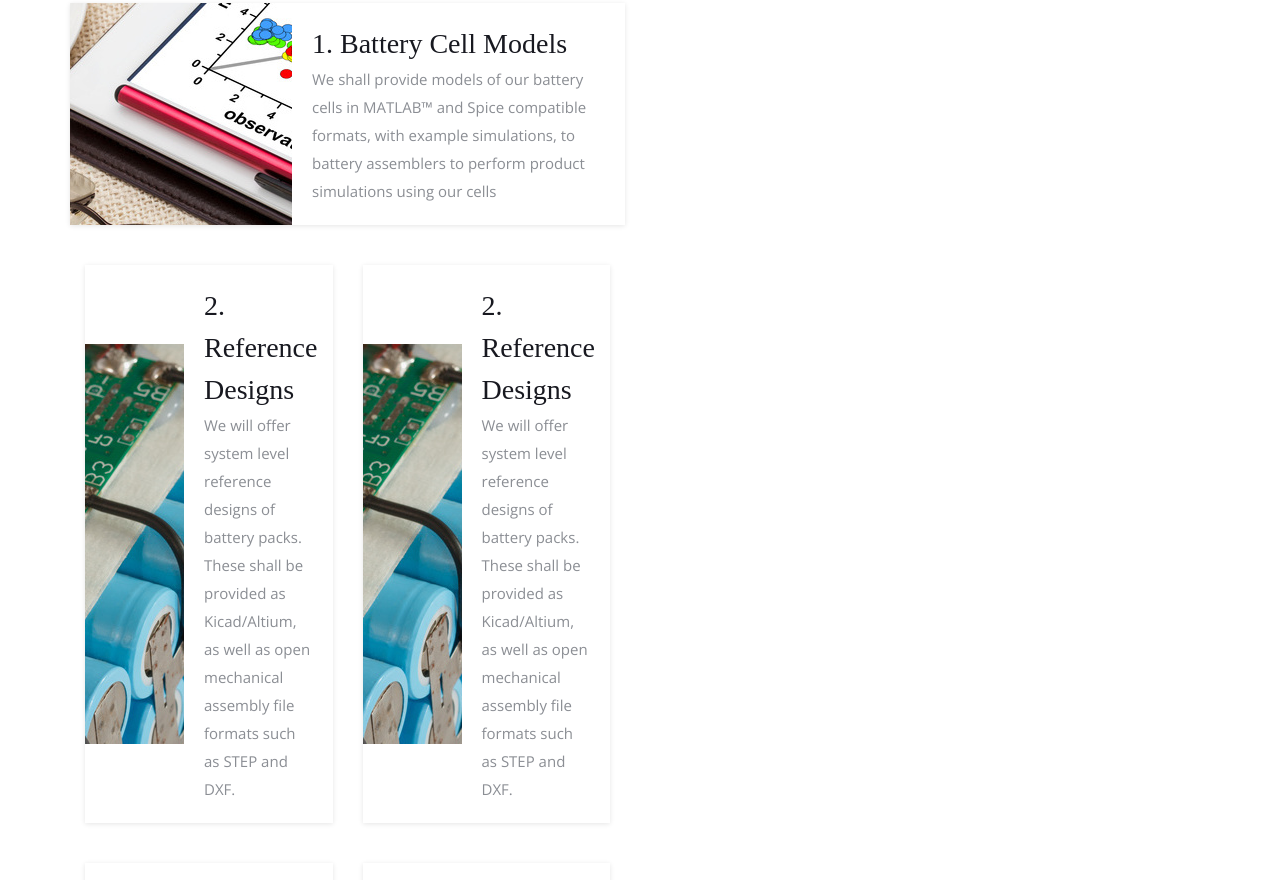
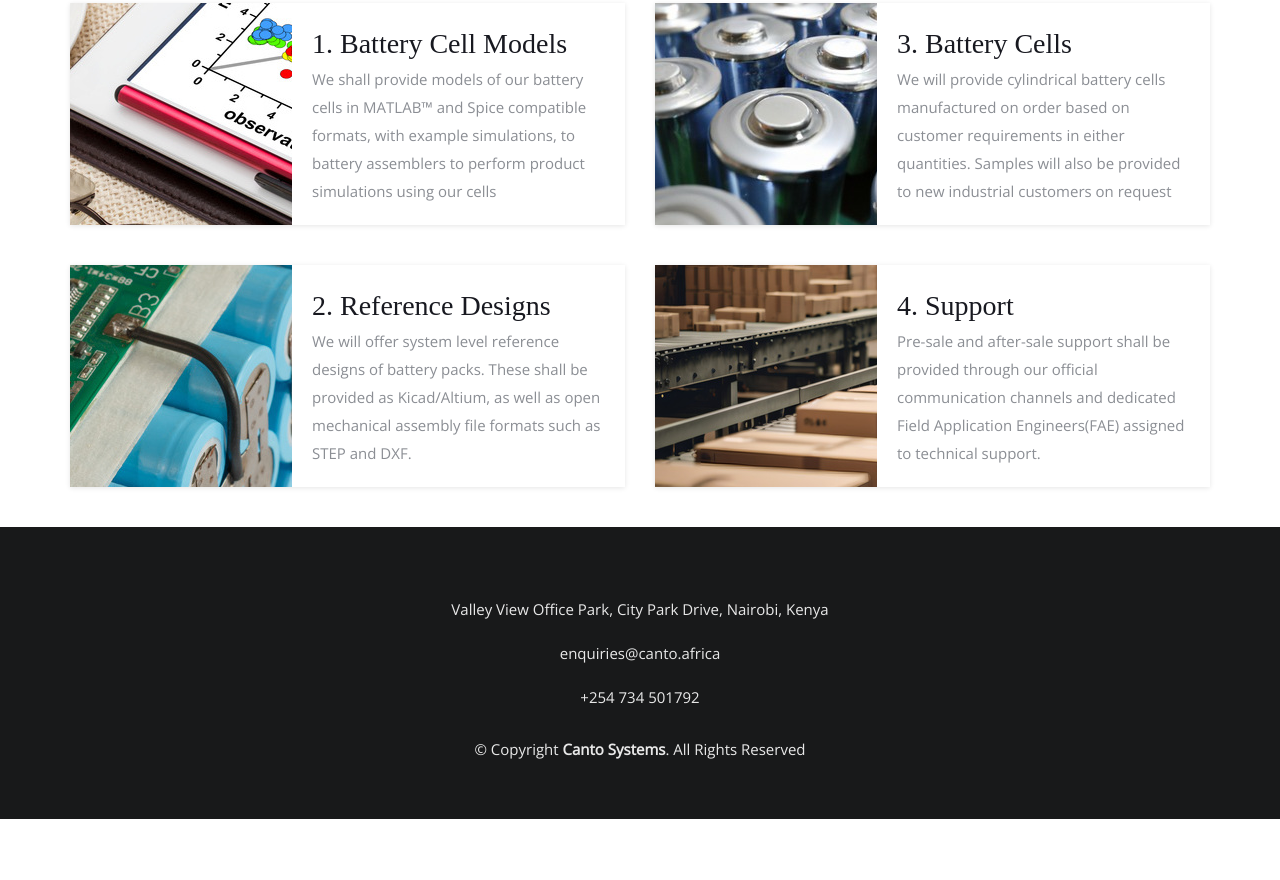
Before and after one commit to Canto-africa/site, a website: page index.html in a window 1280 px wide. Shown: the part 1488-2368 px from the top of the page. Drawn offline with nearby package versions, Linux system fonts and the light colour scheme; files whose address does not match are found by name; a web font is replaced by a local one.

Commit message:
re-arrange list

```diff
--- a/index.html
+++ b/index.html
@@ -135,7 +135,6 @@
                 <p>We shall provide models of our battery cells in MATLAB&#153 and Spice compatible formats, with example simulations, to battery assemblers to perform product simulations using our cells</p>
               </div>
             </div>
-            <div class="col-md-6">
             <div class="probootstrap-service-2 probootstrap-animate">
               <div class="image">
                 <div class="image-bg">
@@ -147,6 +146,8 @@
                 <p>We will offer system level reference designs of battery packs. These shall be provided as Kicad/Altium, as well as open mechanical assembly file formats such as STEP and DXF.</p>
               </div>
             </div>
+          </div>
+          <div class="col-md-6">
             <div class="probootstrap-service-2 probootstrap-animate">
               <div class="image">
                 <div class="image-bg">
@@ -156,19 +157,6 @@
               <div class="text">
                 <h3>3. Battery Cells</h3>
                 <p>We will provide cylindrical battery cells manufactured on order based on customer requirements in either quantities. Samples will also be provided to new industrial customers on request</p>
-              </div>
-            </div>
-          </div>
-          <div class="col-md-6">
-            <div class="probootstrap-service-2 probootstrap-animate">
-              <div class="image">
-                <div class="image-bg">
-                  <img src="img/img_sm_2.jpg" alt="Free Bootstrap Template by uicookies.com">
-                </div>
-              </div>
-              <div class="text">
-                <h3>2. Reference Designs</h3>
-                <p>We will offer system level reference designs of battery packs. These shall be provided as Kicad/Altium, as well as open mechanical assembly file formats such as STEP and DXF.</p>
               </div>
             </div>
 
```
Lines whose indentation alone changed are shown as unchanged.
